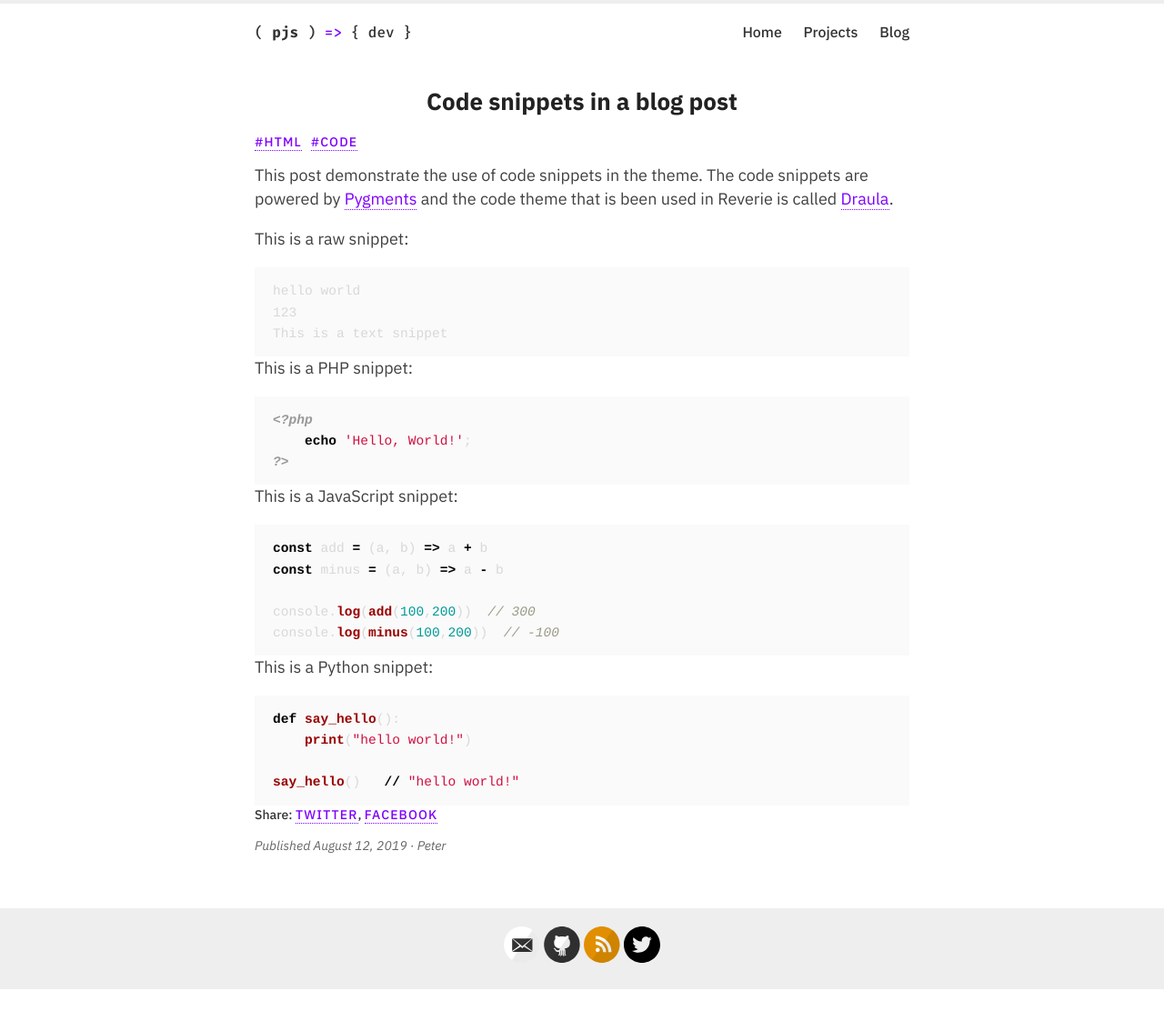
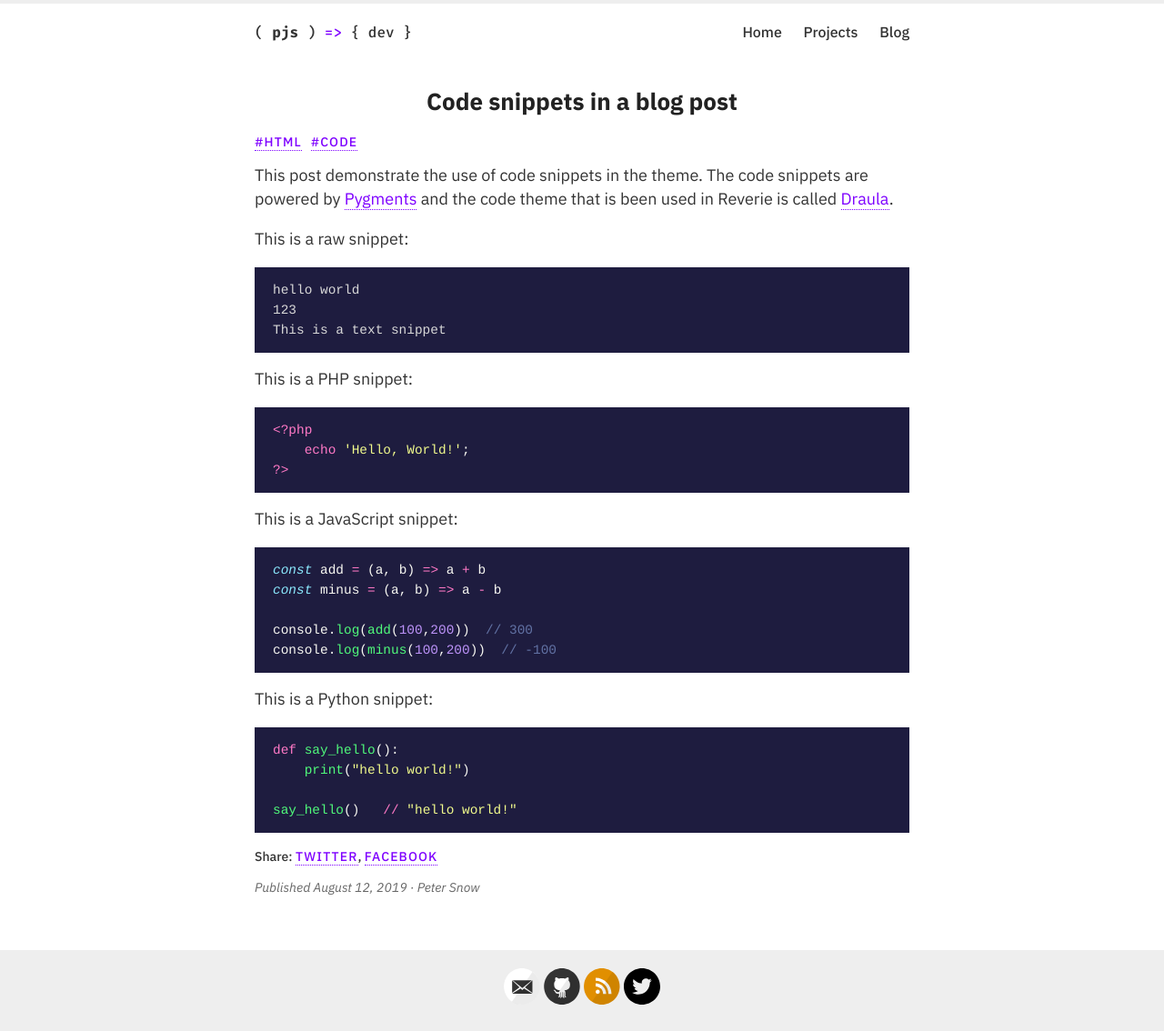
Before and after one commit to peterjsnow/peterjsnow.github.io, a Jekyll site: the page built from _posts/2019-8-12-code-snippets.md, in a window 1280 px wide. Shown: the whole page at 91% size. Built offline with Jekyll 4.4.1, drawn with Linux system fonts in a browser that asks for light colours; before the commit the page ends 1088 px from its top, so only the background shows below that.

Commit message:
reverted syntax highlighting

```diff
--- a/_config.yml
+++ b/_config.yml
@@ -6,7 +6,7 @@
 name: pjs
 
 # Name of the author
-author: Peter
+author: Peter Snow
 
 # Short bio or description (displayed in the header)
 description: dev
--- a/_sass/_highlights.scss
+++ /dev/null
@@ -1,79 +0,0 @@
-
-.highlight {
-  background-color: #fafafa;
-  padding: 7px 7px 7px 10px;
-  overflow: auto;
-  font-size: 90%;
-}
-
-code {
-  font-family:'Bitstream Vera Sans Mono','Courier', monospace;
-  color: #d8d8d8;
-}
-
-.highlighter-rouge {
-  background-color: #FAFAFA;
-  color: #FF554A;
-}
-
-.hll { background-color: #ffffcc }
-.c { color: #999988; font-style: italic } /* Comment */
-.err { color: #a61717; background-color: #e3d2d2 } /* Error */
-.k { color: #000000; font-weight: bold } /* Keyword */
-.o { color: #000000; font-weight: bold } /* Operator */
-.cm { color: #999988; font-style: italic } /* Comment.Multiline */
-.cp { color: #999999; font-weight: bold; font-style: italic } /* Comment.Preproc */
-.c1 { color: #999988; font-style: italic } /* Comment.Single */
-.cs { color: #999999; font-weight: bold; font-style: italic } /* Comment.Special */
-.gd { color: #000000; background-color: #ffdddd } /* Generic.Deleted */
-.ge { color: #000000; font-style: italic } /* Generic.Emph */
-.gr { color: #aa0000 } /* Generic.Error */
-.gh { color: #999999 } /* Generic.Heading */
-.gi { color: #000000; background-color: #ddffdd } /* Generic.Inserted */
-.go { color: #888888 } /* Generic.Output */
-.gp { color: #555555 } /* Generic.Prompt */
-.gs { font-weight: bold } /* Generic.Strong */
-.gu { color: #aaaaaa } /* Generic.Subheading */
-.gt { color: #aa0000 } /* Generic.Traceback */
-.kc { color: #000000; font-weight: bold } /* Keyword.Constant */
-.kd { color: #000000; font-weight: bold } /* Keyword.Declaration */
-.kn { color: #000000; font-weight: bold } /* Keyword.Namespace */
-.kp { color: #000000; font-weight: bold } /* Keyword.Pseudo */
-.kr { color: #000000; font-weight: bold } /* Keyword.Reserved */
-.kt { color: #445588; font-weight: bold } /* Keyword.Type */
-.m { color: #009999 } /* Literal.Number */
-.s { color: #d01040 } /* Literal.String */
-.na { color: #008080 } /* Name.Attribute */
-.nb { color: #0086B3 } /* Name.Builtin */
-.nc { color: #445588; font-weight: bold } /* Name.Class */
-.no { color: #008080 } /* Name.Constant */
-.nd { color: #3c5d5d; font-weight: bold } /* Name.Decorator */
-.ni { color: #800080 } /* Name.Entity */
-.ne { color: #990000; font-weight: bold } /* Name.Exception */
-.nf { color: #990000; font-weight: bold } /* Name.Function */
-.nl { color: #990000; font-weight: bold } /* Name.Label */
-.nn { color: #555555 } /* Name.Namespace */
-.nt { color: #000080 } /* Name.Tag */
-.nv { color: #008080 } /* Name.Variable */
-.ow { color: #000000; font-weight: bold } /* Operator.Word */
-.w { color: #bbbbbb } /* Text.Whitespace */
-.mf { color: #009999 } /* Literal.Number.Float */
-.mh { color: #009999 } /* Literal.Number.Hex */
-.mi { color: #009999 } /* Literal.Number.Integer */
-.mo { color: #009999 } /* Literal.Number.Oct */
-.sb { color: #d01040 } /* Literal.String.Backtick */
-.sc { color: #d01040 } /* Literal.String.Char */
-.sd { color: #d01040 } /* Literal.String.Doc */
-.s2 { color: #d01040 } /* Literal.String.Double */
-.se { color: #d01040 } /* Literal.String.Escape */
-.sh { color: #d01040 } /* Literal.String.Heredoc */
-.si { color: #d01040 } /* Literal.String.Interpol */
-.sx { color: #d01040 } /* Literal.String.Other */
-.sr { color: #009926 } /* Literal.String.Regex */
-.s1 { color: #d01040 } /* Literal.String.Single */
-.ss { color: #990073 } /* Literal.String.Symbol */
-.bp { color: #999999 } /* Name.Builtin.Pseudo */
-.vc { color: #008080 } /* Name.Variable.Class */
-.vg { color: #008080 } /* Name.Variable.Global */
-.vi { color: #008080 } /* Name.Variable.Instance */
-.il { color: #009999 } /* Literal.Number.Integer.Long */
--- a/assets/style.scss
+++ b/assets/style.scss
@@ -21,7 +21,7 @@ html {
 
 body {
   font-family: $main;
-  color: #404040;
+  color: $darkGrey;
   line-height: 1.45;
   font-weight: 400;
   font-size: 18px;
@@ -143,7 +143,7 @@ em, i {
 }
 
 strong, b {
-  font-weight: bold;
+  font-weight: 500;
 }
 
 img {
@@ -344,14 +344,14 @@ nav {
 //
 
 .latest-posts > .post {
-border-bottom: 1px dashed $darkGrey;
-}
-
-.posts > .post {
   padding: 0 1.5em;
   margin: 1em 0;
   border: 3px solid $darkGrey;
   box-shadow: -4px 6px $mediumGrey;
+}
+
+.posts > .post {
+  border-bottom: 1px dashed $darkGrey;
 }
 
 .post {
@@ -444,6 +444,5 @@ footer {
 
 
 
-@import "highlights";
-//@import "darcula";
+@import "dracula";
 @import "svg-icons";
```
Also changed, not shown: _sass/_dracula.scss (renamed from _sass/_darcula.scss).
